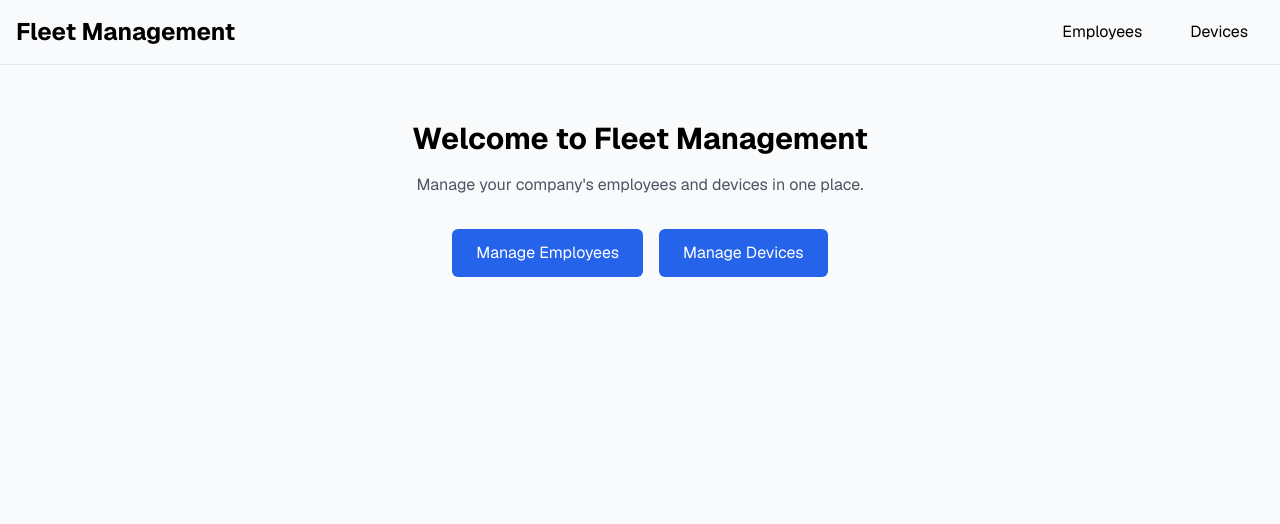
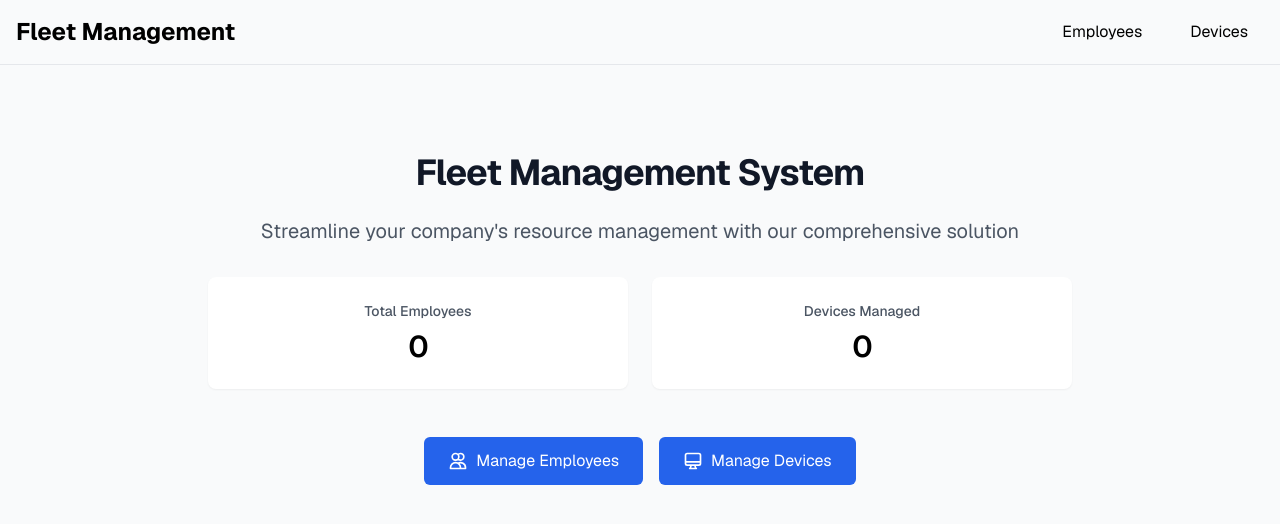
Before and after one commit to billynegwoo/fleet, a Next.js app: page / in a window 1280 px wide. Shown: the top 524 px of the page. Built offline with nearby package versions, Linux system fonts and the light colour scheme; no server answers.

Commit message:
adding toaster and counters in the homepage

```diff
--- a/src/api/devices.ts
+++ b/src/api/devices.ts
@@ -56,3 +56,11 @@ export async function updateDevice(
   }
   return response.json() as Promise<Device>;
 }
+
+export async function fetchDeviceCount(): Promise<{ count: number }> {
+  const response = await fetch(`${API_BASE}/devices/count`);
+  if (!response.ok) {
+    throw new Error("Failed to fetch device count");
+  }
+  return response.json() as Promise<{ count: number }>;
+}
--- a/src/api/employees.ts
+++ b/src/api/employees.ts
@@ -55,3 +55,11 @@ export async function updateEmployee(
   }
   return response.json() as Promise<Employee>;
 }
+
+export async function fetchEmployeeCount(): Promise<{ count: number }> {
+  const response = await fetch(`${API_BASE}/employees/count`);
+  if (!response.ok) {
+    throw new Error("Failed to fetch employee count");
+  }
+  return response.json() as Promise<{ count: number }>;
+}
--- a/src/contexts/DeviceContext.tsx
+++ b/src/contexts/DeviceContext.tsx
@@ -5,8 +5,10 @@ import {
   deleteDevice,
   fetchDevices,
   updateDevice,
+  fetchDeviceCount,
 } from "~/api/devices";
 import { type Device } from "~/types";
+import { toast } from 'sonner'
 
 interface DeviceContextType {
   devices: Device[];
@@ -26,9 +28,17 @@ interface DeviceContextType {
   editingDevice: Device | null;
   setEditingDevice: (device: Device | null) => void;
   deviceTypes: string[];
+  count: number;
 }
 
 const DeviceContext = createContext<DeviceContextType | undefined>(undefined);
+
+function useDeviceCount() {
+  return useQuery({
+    queryKey: ['deviceCount'],
+    queryFn: fetchDeviceCount
+  })
+}
 
 export function DeviceProvider({ children }: { children: ReactNode }) {
   const queryClient = useQueryClient();
@@ -49,7 +59,11 @@ export function DeviceProvider({ children }: { children: ReactNode }) {
       await queryClient.invalidateQueries({ queryKey: ['devices'] });
       const form = document.getElementById("deviceForm") as HTMLFormElement;
       form?.reset();
+      toast.success('Device created successfully')
     },
+    onError: (error) => {
+      toast.error(`Failed to create device: ${error.message}`)
+    }
   });
 
   const updateMutation = useMutation<void, Error, { id: number; data: { name: string; type: string; employeeId: number | null } }>({
@@ -59,7 +73,11 @@ export function DeviceProvider({ children }: { children: ReactNode }) {
     onSuccess: async () => {
       await queryClient.invalidateQueries({ queryKey: ['devices'] });
       setEditingDevice(null);
+      toast.success('Device updated successfully')
     },
+    onError: (error) => {
+      toast.error(`Failed to update device: ${error.message}`)
+    }
   });
 
   const deleteMutation = useMutation<void, Error, number>({
@@ -68,10 +86,16 @@ export function DeviceProvider({ children }: { children: ReactNode }) {
     },
     onSuccess: async () => {
       await queryClient.invalidateQueries({ queryKey: ["devices"] });
+      toast.success('Device deleted successfully')
     },
+    onError: (error) => {
+      toast.error(`Failed to delete device: ${error.message}`)
+    }
   });
 
   const deviceTypes = ["Laptop", "Display", "Peripheral", "Phone"];
+
+  const { data: countData } = useDeviceCount()
 
   const value = {
     devices,
@@ -90,6 +114,7 @@ export function DeviceProvider({ children }: { children: ReactNode }) {
     editingDevice,
     setEditingDevice,
     deviceTypes,
+    count: countData?.count ?? 0,
   };
 
   return (
--- a/src/contexts/EmployeeContext.tsx
+++ b/src/contexts/EmployeeContext.tsx
@@ -5,8 +5,10 @@ import {
   deleteEmployee,
   fetchEmployees,
   updateEmployee,
+  fetchEmployeeCount,
 } from "~/api/employees";
 import { type Employee } from "~/types";
+import { toast } from 'sonner'
 
 interface EmployeeContextType {
   employees: Employee[];
@@ -20,11 +22,19 @@ interface EmployeeContextType {
   setEditingEmployee: (employee: Employee | null) => void;
   employeeRoles: string[];
   refetch: () => void;
+  count: number;
 }
 
 const EmployeeContext = createContext<EmployeeContextType | undefined>(
   undefined,
 );
+
+function useEmployeeCount() {
+  return useQuery({
+    queryKey: ['employeeCount'],
+    queryFn: fetchEmployeeCount
+  })
+}
 
 export function EmployeeProvider({ children }: { children: ReactNode }) {
   const queryClient = useQueryClient();
@@ -45,7 +55,11 @@ export function EmployeeProvider({ children }: { children: ReactNode }) {
       await queryClient.invalidateQueries({ queryKey: ["employees"] });
       const form = document.getElementById("employeeForm") as HTMLFormElement;
       form?.reset();
+      toast.success('Employee created successfully')
     },
+    onError: (error) => {
+      toast.error(`Failed to create employee: ${error.message}`)
+    }
   });
 
   const updateMutation = useMutation<void, Error, { id: number; data: { name: string; role: string } }>({
@@ -55,7 +69,11 @@ export function EmployeeProvider({ children }: { children: ReactNode }) {
     onSuccess: async () => {
       await queryClient.invalidateQueries({ queryKey: ["employees"] });
       setEditingEmployee(null);
+      toast.success('Employee updated successfully')
     },
+    onError: (error) => {
+      toast.error(`Failed to update employee: ${error.message}`)
+    }
   });
 
   const deleteMutation = useMutation<void, Error, number>({
@@ -64,10 +82,16 @@ export function EmployeeProvider({ children }: { children: ReactNode }) {
     },
     onSuccess: async () => {
       await queryClient.invalidateQueries({ queryKey: ["employees"] });
+      toast.success('Employee deleted successfully')
     },
+    onError: (error) => {
+      toast.error(`Failed to delete employee: ${error.message}`)
+    }
   });
 
   const employeeRoles = ["Developer", "Designer", "Manager", "HR"];
+
+  const { data: countData } = useEmployeeCount()
 
   const value = {
     employees,
@@ -85,6 +109,7 @@ export function EmployeeProvider({ children }: { children: ReactNode }) {
     setEditingEmployee,
     employeeRoles,
     refetch,
+    count: countData?.count ?? 0,
   };
 
   return (
--- a/src/pages/_app.tsx
+++ b/src/pages/_app.tsx
@@ -5,6 +5,7 @@ import { DeviceProvider } from "~/contexts/DeviceContext";
 import { type AppProps } from "next/app";
 import { GeistSans } from "geist/font/sans";
 import "~/styles/globals.css";
+import { Toaster } from 'sonner'
 
 const queryClient = new QueryClient({
   defaultOptions: {
@@ -18,6 +19,7 @@ const queryClient = new QueryClient({
 export default function App({ Component, pageProps }: AppProps) {
   return (
     <QueryClientProvider client={queryClient}>
+      <Toaster position="top-right" richColors />
       <EmployeeProvider>
         <DeviceProvider>
           <div className={GeistSans.className}>
--- a/src/pages/index.tsx
+++ b/src/pages/index.tsx
@@ -1,29 +1,60 @@
-import Layout from "~/components/layout/Layout";
-import Link from "next/link";
+'use client'
+
+import Layout from '~/components/layout/Layout'
+import Link from 'next/link'
+import { useEmployees } from '~/contexts/EmployeeContext'
+import { useDevices } from '~/contexts/DeviceContext'
 
 export default function HomePage() {
+  const { count: employeeCount } = useEmployees()
+  const { count: deviceCount } = useDevices()
+
   return (
     <Layout title="Home">
-      <div className="text-center">
-        <h2 className="mb-4 text-3xl font-bold">Welcome to Fleet Management</h2>
-        <p className="mb-8 text-gray-600">
-          Manage your company&apos;s employees and devices in one place.
+      <div className="mx-auto max-w-4xl px-4 py-8 text-center">
+        <h1 className="mb-6 text-4xl font-bold tracking-tight text-gray-900">
+          Fleet Management System
+        </h1>
+
+        <p className="mb-8 text-xl text-gray-600">
+          Streamline your company's resource management with our comprehensive solution
         </p>
+
+        {/* Stats/Overview Section */}
+        <div className="mb-12 grid grid-cols-1 gap-6 sm:grid-cols-2">
+          {[
+            { label: 'Total Employees', value: employeeCount },
+            { label: 'Devices Managed', value: deviceCount },
+          ].map((stat) => (
+            <div key={stat.label} className="rounded-lg bg-white p-6 shadow-sm">
+              <dt className="text-sm font-medium text-gray-600">{stat.label}</dt>
+              <dd className="mt-2 text-3xl font-semibold tracking-tight">{stat.value}</dd>
+            </div>
+          ))}
+        </div>
+
+        {/* Action Buttons */}
         <div className="space-x-4">
           <Link
             href="/employees"
-            className="inline-block rounded-md bg-blue-600 px-6 py-3 text-white hover:bg-blue-700"
+            className="inline-flex items-center rounded-md bg-blue-600 px-6 py-3 text-white transition hover:bg-blue-700"
           >
+            <svg className="mr-2 h-5 w-5" fill="none" viewBox="0 0 24 24" stroke="currentColor">
+              <path strokeLinecap="round" strokeLinejoin="round" strokeWidth={2} d="M12 4.354a4 4 0 110 5.292M15 21H3v-1a6 6 0 0112 0v1zm0 0h6v-1a6 6 0 00-9-5.197M13 7a4 4 0 11-8 0 4 4 0 018 0z" />
+            </svg>
             Manage Employees
           </Link>
           <Link
             href="/devices"
-            className="inline-block rounded-md bg-blue-600 px-6 py-3 text-white hover:bg-blue-700"
+            className="inline-flex items-center rounded-md bg-blue-600 px-6 py-3 text-white transition hover:bg-blue-700"
           >
+            <svg className="mr-2 h-5 w-5" fill="none" viewBox="0 0 24 24" stroke="currentColor">
+              <path strokeLinecap="round" strokeLinejoin="round" strokeWidth={2} d="M9.75 17L9 20l-1 1h8l-1-1-.75-3M3 13h18M5 17h14a2 2 0 002-2V5a2 2 0 00-2-2H5a2 2 0 00-2 2v10a2 2 0 002 2z" />
+            </svg>
             Manage Devices
           </Link>
         </div>
       </div>
     </Layout>
-  );
+  )
 }
```
Also changed, not shown: package.json (+11 -10 lines), src/server/express/routes/devices.ts (+11 -2 lines), src/server/express/routes/employees.ts (+10 -1 lines), 1 other file (tests, documents, lock files or other folders).
